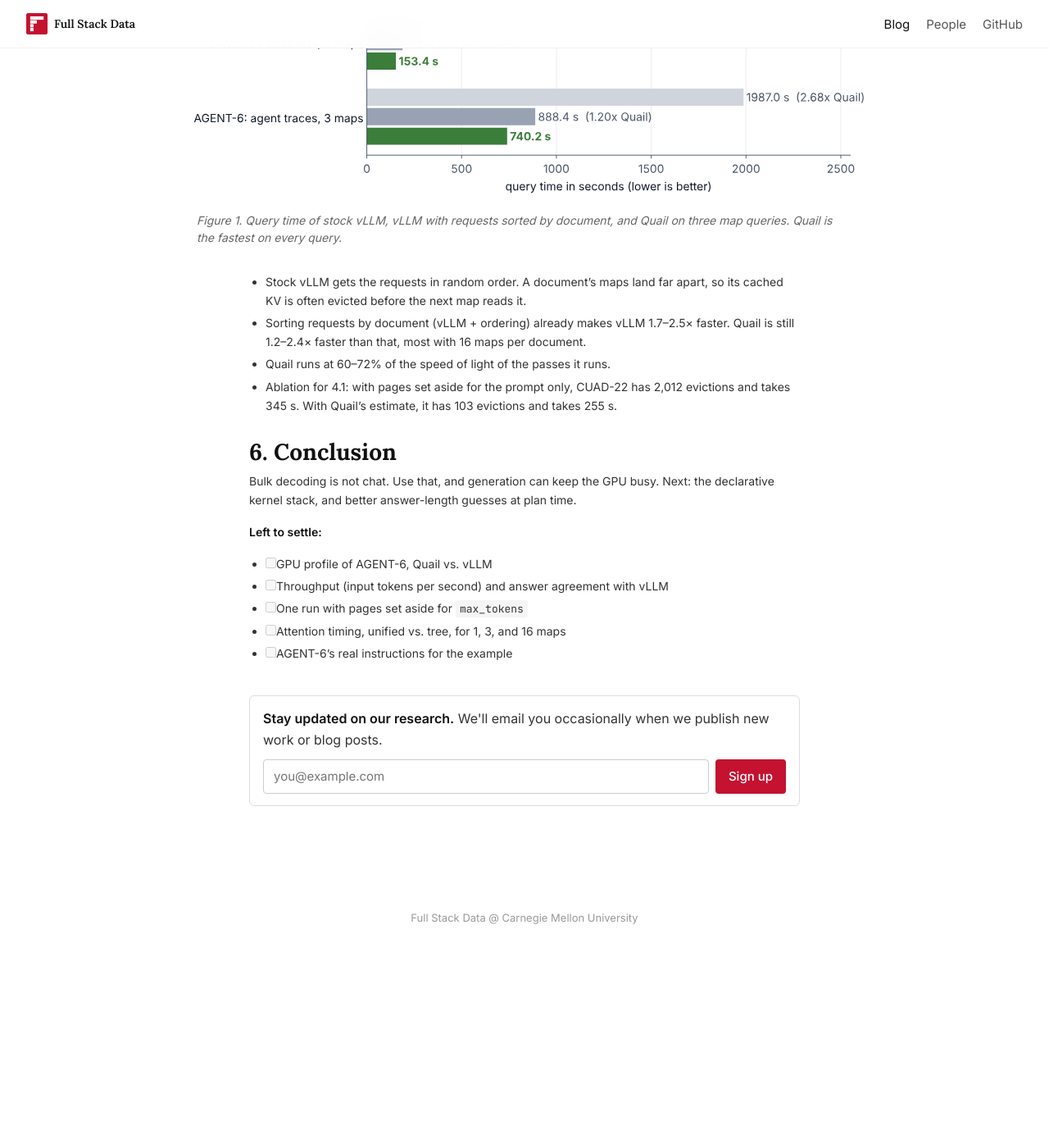
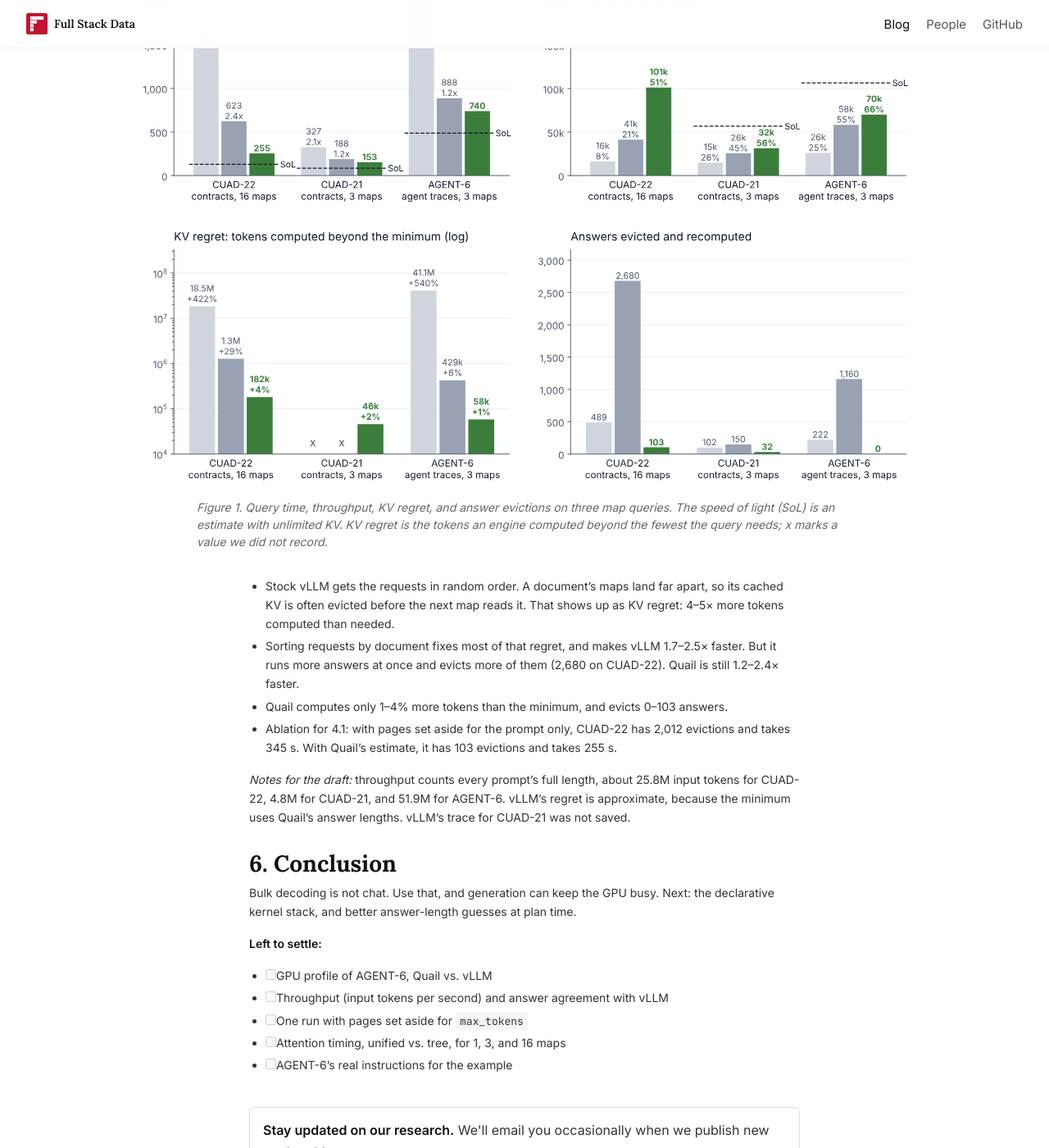
Before and after one commit to fsdatalab/fsdatalab.github.io, a Jekyll site: the page built from _posts/2026-11-03-ai-map.md, in a window 1280 px wide and 1400 px high, scrolled down 3005 px. Shown: the whole window at 82% size. Built offline with Jekyll 4.4.1, drawn with Linux system fonts in a browser that asks for light colours; before the commit the page ends 4160 px from its top, so only the background shows below that; some of the changed text lies outside the part shown.

Commit message:
Replace the AI.MAP chart with query time, throughput, KV regret, and evictions
Co-Authored-By: Claude Opus 5.5 <noreply@anthropic.com>
Claude-Session: https://claude.ai/code/session_012G22YMQssRfNYLRetzTaCz

```diff
--- a/_posts/2026-11-03-ai-map.md
+++ b/_posts/2026-11-03-ai-map.md
@@ -88,17 +88,19 @@ At a high level, Quail fills each forward pass with decode tokens from running a
 
 # 5. Experiments
 
-Three map queries on Qwen3 4B FP8, one H100. Quail is 2.1–6.2× faster than stock vLLM.
+Three map queries on Qwen3 4B FP8, one H100. Quail is 2.1–6.2× faster than stock vLLM, and reaches 51–66% of the speed of light in input tokens per second.
 
-<figure id="figure-1" style="width: min(52rem, calc(100vw - 3rem));">
-<img src="{{ '/assets/blog/ai-map/quail-vs-vllm.svg' | relative_url }}" alt="Query time of stock vLLM, vLLM with requests sorted by document, and Quail on CUAD-22, CUAD-21, and AGENT-6. Quail is fastest on every query.">
-<figcaption>Figure 1. Query time of stock vLLM, vLLM with requests sorted by document, and Quail on three map queries. Quail is the fastest on every query.</figcaption>
+<figure id="figure-1" style="width: min(60rem, calc(100vw - 3rem));">
+<img src="{{ '/assets/blog/ai-map/map-results.svg' | relative_url }}" alt="Four panels comparing stock vLLM, vLLM with requests sorted by document, and Quail on CUAD-22, CUAD-21, and AGENT-6: query time, input tokens per second, KV regret, and answer evictions. Quail is the fastest, has the highest throughput, and has the lowest KV regret and evictions on every query.">
+<figcaption>Figure 1. Query time, throughput, KV regret, and answer evictions on three map queries. The speed of light (SoL) is an estimate with unlimited KV. KV regret is the tokens an engine computed beyond the fewest the query needs; x marks a value we did not record.</figcaption>
 </figure>
 
-- Stock vLLM gets the requests in random order. A document's maps land far apart, so its cached KV is often evicted before the next map reads it.
-- Sorting requests by document (vLLM + ordering) already makes vLLM 1.7–2.5× faster. Quail is still 1.2–2.4× faster than that, most with 16 maps per document.
-- Quail runs at 60–72% of the speed of light of the passes it runs.
+- Stock vLLM gets the requests in random order. A document's maps land far apart, so its cached KV is often evicted before the next map reads it. That shows up as KV regret: 4–5× more tokens computed than needed.
+- Sorting requests by document fixes most of that regret, and makes vLLM 1.7–2.5× faster. But it runs more answers at once and evicts more of them (2,680 on CUAD-22). Quail is still 1.2–2.4× faster.
+- Quail computes only 1–4% more tokens than the minimum, and evicts 0–103 answers.
 - Ablation for 4.1: with pages set aside for the prompt only, CUAD-22 has 2,012 evictions and takes 345 s. With Quail's estimate, it has 103 evictions and takes 255 s.
+
+*Notes for the draft:* throughput counts every prompt's full length, about 25.8M input tokens for CUAD-22, 4.8M for CUAD-21, and 51.9M for AGENT-6. vLLM's regret is approximate, because the minimum uses Quail's answer lengths. vLLM's trace for CUAD-21 was not saved.
 
 # 6. Conclusion
 
```
Also changed, not shown: assets/blog/ai-map/map-results.svg (added), assets/blog/ai-map/quail-vs-vllm.svg (deleted).
